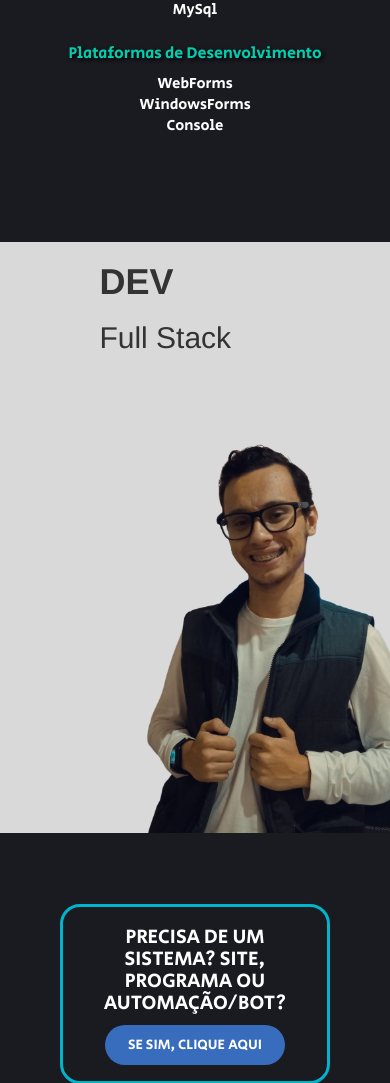
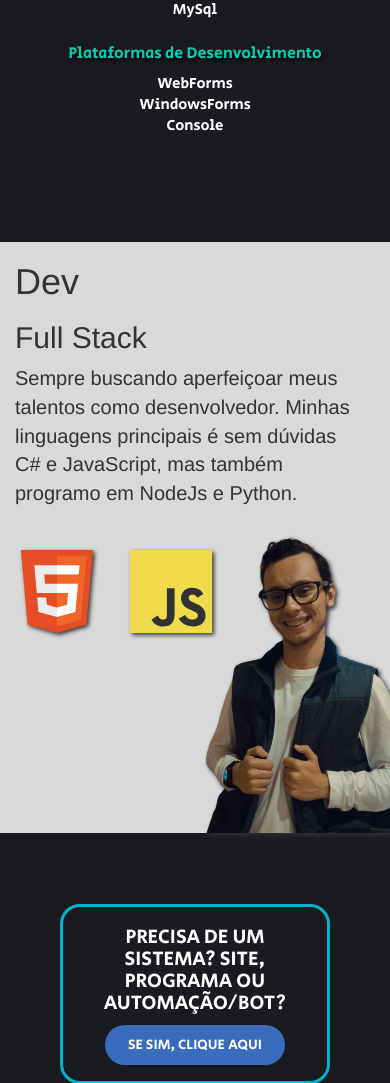
Before and after one commit to PedroPro212/Portfolio, a PHP site: page / in a window 390 px wide. Shown: the part 3834-4917 px from the top of the page. Run offline with PHP 8.4, Linux system fonts and the light colour scheme.

Commit message:
Modificação index

```diff
--- a/index.html
+++ b/index.html
@@ -42,7 +42,7 @@
                 <h6 style="margin-bottom:20px;">Desenvolvedor de Sistemas</h6>
                 <img  src="img/map.png" width="22" style="float:left; margin-right:5px;" /><p style="text-align:left;">Paraisópolis Mg, Brasil</p>
                 <img  src="img/phone.png" width="22" style="float:left; margin-right:5px;" /><p style="text-align:left;">+55 (35) 997444848</p>
-                <img  src="img/email.png" width="22" style="float:left; margin-right:5px;" /><p style="text-align:left;">desenvolvedordesistemas22@gmail.com</p>
+                <img  src="img/email.png" width="22" style="float:left; margin-right:5px;" /><p style="text-align:left;">pedro@programacaodiaria.com.br</p>
                 <div class="mini_logos row" style="margin-left:0px; margin-top:10px;">
                     <a href="https://www.instagram.com/pedro_code_212/" target="_blank"><img  src="img/instagram.png" alt="Instagram" width="24" /></a>
                     <a href="https://www.linkedin.com/in/pedro-oliveira-b820811b4/" target="_blank"><img  src="img/linkedin.png" alt="Linkedin" width="24" /></a>
@@ -143,6 +143,14 @@
             <div class="row">
                 <h1>Dev</h1>
                 <h2>Full Stack</h2>
+                <p style="font-size: 20px;">
+                    Sempre buscando aperfeiçoar meus talentos como desenvolvedor. Minhas linguagens principais é sem dúvidas C# e JavaScript, mas também programo em NodeJs e Python.
+                </p>
+                <div style="margin-top:5vh">
+                    <img src="/img/LogoHtml.svg" class="imgLogosLing" width="128" style="margin-right: 3vh;">
+                    <img src="/img/LogoJavascript.svg" class="imgLogosLing" width="128">
+                </div>
+
             </div>
 
             <img class="apresentacao"src="/img/apresentacao.png" height="579">
--- a/style/index.css
+++ b/style/index.css
@@ -171,9 +171,17 @@ body,html{
     margin-left: 10vh;
 }
 
-.fundo h1{
+.fundo h1 h2{
     text-transform: uppercase;
     font-weight: bold;
+}
+
+.fundo p{
+    width: 40%;
+}
+
+.fundo img{
+    filter: drop-shadow(2px 2px 2px);
 }
 
 .apresentacao{
@@ -292,7 +300,7 @@ body,html{
     }
 
     .apresentacao{
-        height: 50vh;
+        height: 38vh;
     }
 
     .quadro{
@@ -324,6 +332,18 @@ body,html{
     }
     .quadro6{
         margin:auto;
+    }
+
+    .fundo .row{
+        margin-left: 0vh;
+    }
+
+    .fundo p{
+        width: 90%;
+    }
+
+    .imgLogosLing{
+        width: 10vh;
     }
 
     .precisa{
```
Also changed, not shown: img/LogoHtml.svg (added), img/LogoJavascript.svg (added).
